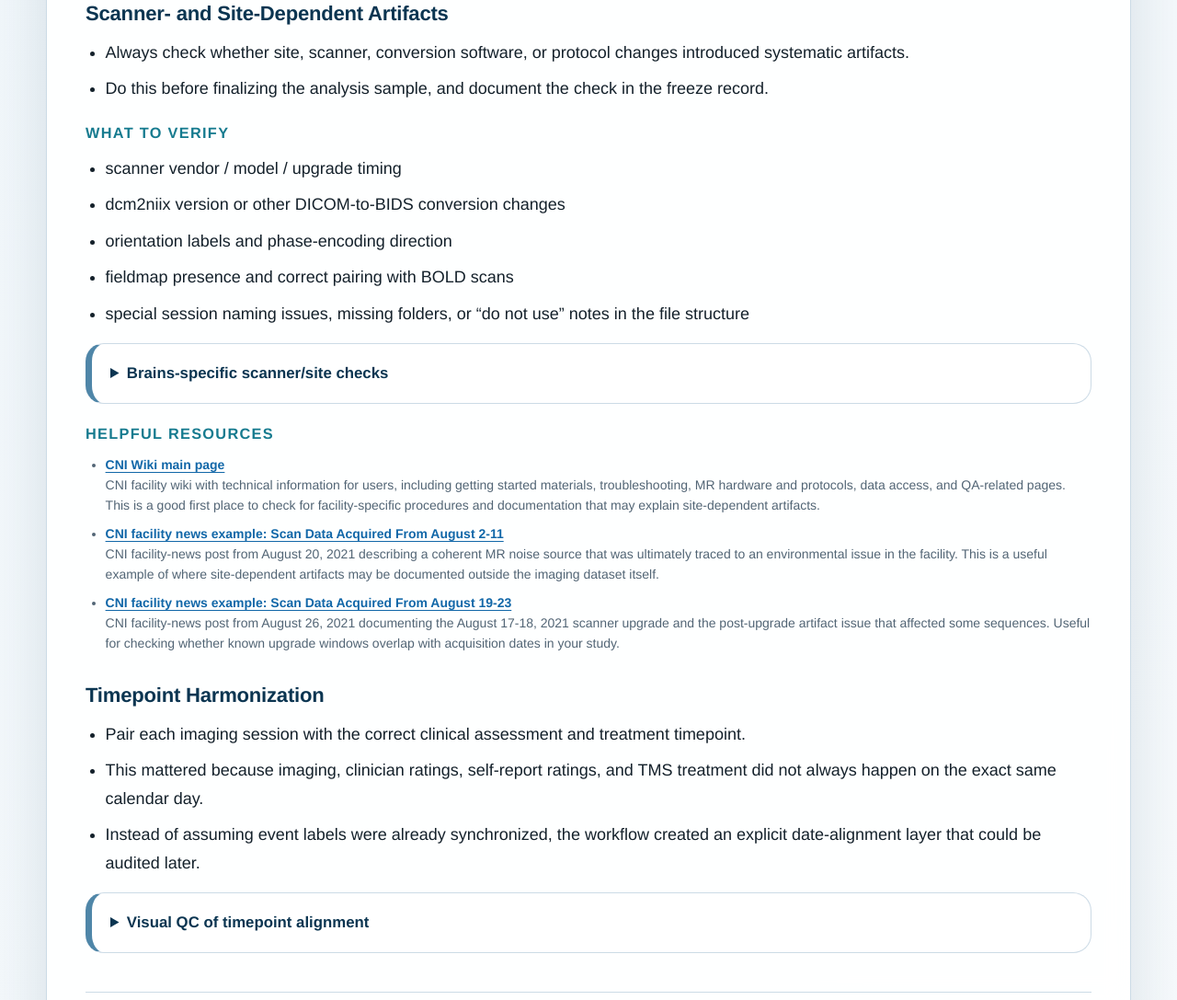
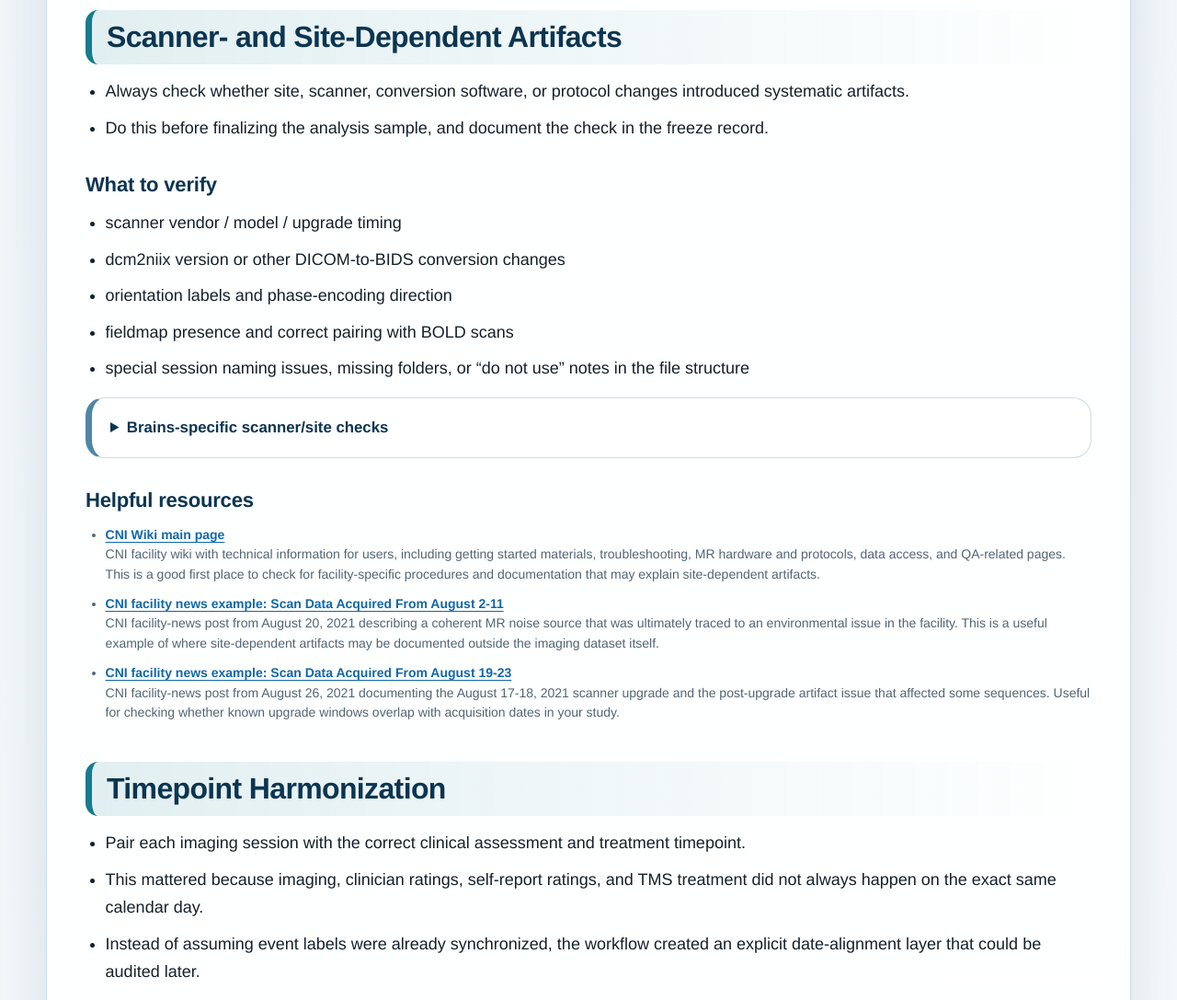
Before and after one commit to tracyhann/bsl-imaging-qc, a plain HTML site: page index.html in a window 1280 px wide. Shown: the part 5553-6640 px from the top of the page at 92% size. Drawn offline with Linux system fonts and the light colour scheme.

Commit message:
sections

```diff
--- a/index.html
+++ b/index.html
@@ -250,6 +250,18 @@
       font-weight: 900;
       letter-spacing: 0.08em;
       text-transform: uppercase;
+    }
+
+    .sanity-subsection-title {
+      margin-top: 42px;
+      border-left: 7px solid var(--teal);
+      border-radius: 14px;
+      padding: 12px 16px;
+      color: var(--forest);
+      background:
+        linear-gradient(90deg, rgba(22, 123, 143, 0.12), rgba(255, 255, 255, 0));
+      font-size: clamp(1.65rem, 2.5vw, 2.15rem);
+      letter-spacing: -0.02em;
     }
 
     .lead {
@@ -819,13 +831,13 @@
       <section id="sanity">
         <h2>Additional Sanity Checks</h2>
 
-        <h3>Scanner- and Site-Dependent Artifacts</h3>
+        <h3 class="sanity-subsection-title">Scanner- and Site-Dependent Artifacts</h3>
         <ul>
           <li>Always check whether site, scanner, conversion software, or protocol changes introduced systematic artifacts.</li>
           <li>Do this before finalizing the analysis sample, and document the check in the freeze record.</li>
         </ul>
 
-        <h4>What to verify</h4>
+        <h3>What to verify</h3>
         <ul>
           <li>scanner vendor / model / upgrade timing</li>
           <li>dcm2niix version or other DICOM-to-BIDS conversion changes</li>
@@ -867,7 +879,7 @@
           </ul>
         </details>
 
-        <h4>Helpful resources</h4>
+        <h3>Helpful resources</h3>
         <ul class="resource-list">
           <li><a href="https://cni.su.domains/wiki/index.php?title=Main_Page">CNI Wiki main page</a><br>
             CNI facility wiki with technical information for users, including getting started materials, troubleshooting, MR hardware and protocols, data access, and QA-related pages. This is a good first place to check for facility-specific procedures and documentation that may explain site-dependent artifacts.</li>
@@ -877,7 +889,7 @@
             CNI facility-news post from August 26, 2021 documenting the August 17-18, 2021 scanner upgrade and the post-upgrade artifact issue that affected some sequences. Useful for checking whether known upgrade windows overlap with acquisition dates in your study.</li>
         </ul>
 
-        <h3>Timepoint Harmonization</h3>
+        <h3 class="sanity-subsection-title">Timepoint Harmonization</h3>
         <ul>
           <li>Pair each imaging session with the correct clinical assessment and treatment timepoint.</li>
           <li>This mattered because imaging, clinician ratings, self-report ratings, and TMS treatment did not always happen on the exact same calendar day.</li>
```
